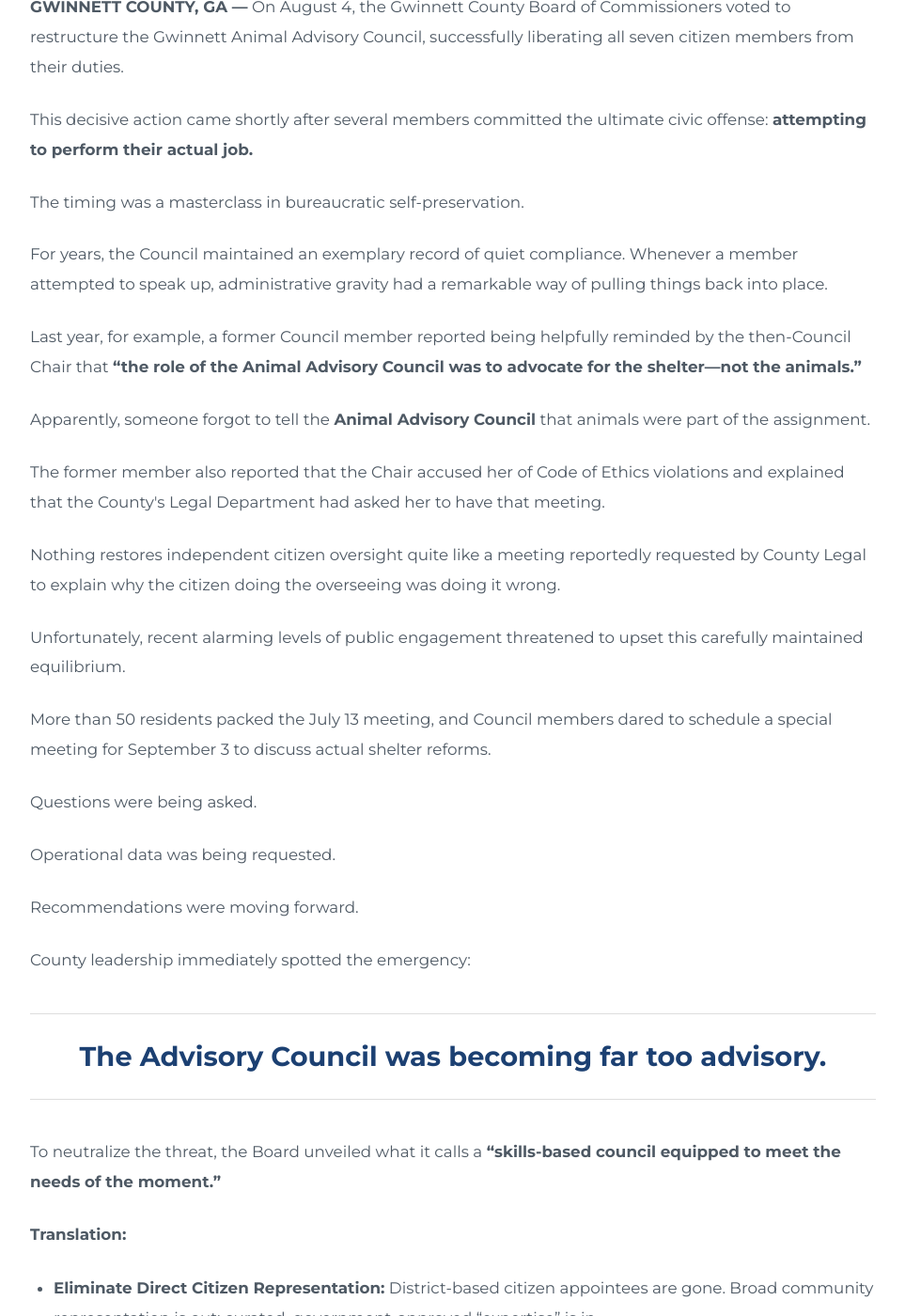
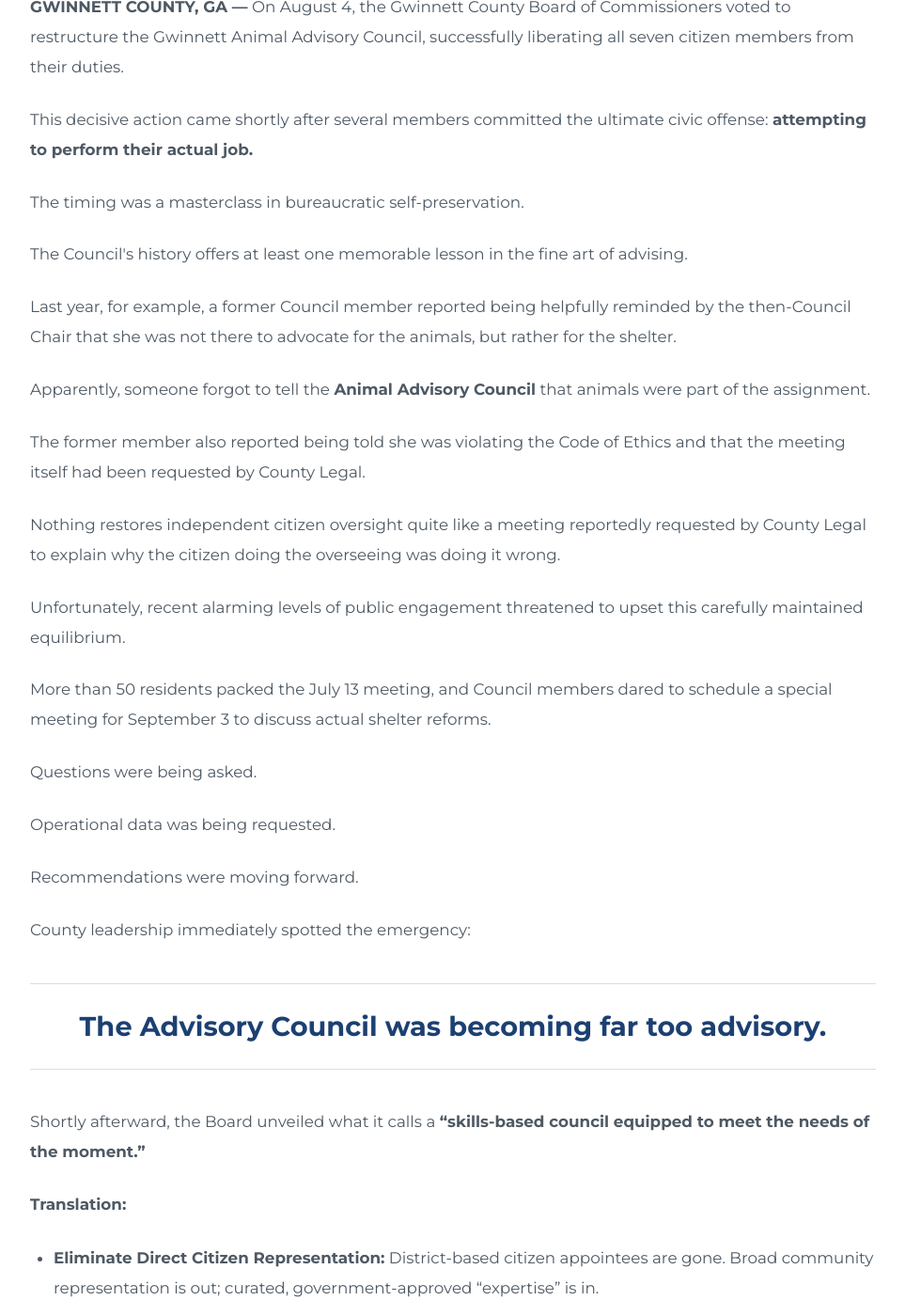
Before and after one commit to whitleybacon/gwinnett-animal-advocacy-alliance, a Jekyll site: the page built from blog/truth-serum-edition.html, in a window 1280 px wide and 1400 px high, scrolled down 750 px. Shown: the whole window at 94% size, without its empty margins (158-1121 px from the left). Built offline with Jekyll 4.4.1, drawn with Linux system fonts in a browser that asks for light colours; some of the changed text lies outside the part shown.

Commit message:
Update truth-serum-edition.html

```diff
--- a/blog/truth-serum-edition.html
+++ b/blog/truth-serum-edition.html
@@ -205,7 +205,6 @@
 
     </header>
 
-
     <p>
         <strong>GWINNETT COUNTY, GA —</strong>
         On August 4, the Gwinnett County Board of Commissioners
@@ -226,17 +225,15 @@
     </p>
 
     <p>
-        For years, the Council maintained an exemplary record
-        of quiet compliance. Whenever a member attempted to
-        speak up, administrative gravity had a remarkable way
-        of pulling things back into place.
+        The Council's history offers at least one memorable
+        lesson in the fine art of advising.
     </p>
 
     <p>
         Last year, for example, a former Council member reported
         being helpfully reminded by the then-Council Chair that
-        <strong>“the role of the Animal Advisory Council was to
-        advocate for the shelter—not the animals.”</strong>
+        she was not there to advocate for the animals,
+        but rather for the shelter.
     </p>
 
     <p>
@@ -246,10 +243,9 @@
     </p>
 
     <p>
-        The former member also reported that the Chair accused
-        her of Code of Ethics violations and explained that
-        the County's Legal Department had asked her to have
-        that meeting.
+        The former member also reported being told she was
+        violating the Code of Ethics and that the meeting
+        itself had been requested by County Legal.
     </p>
 
     <p>
@@ -285,10 +281,8 @@
         The Advisory Council was becoming far too advisory.
     </div>
 
-
     <p>
-        To neutralize the threat, the Board unveiled what it
-        calls a
+        Shortly afterward, the Board unveiled what it calls a
         <strong>
             “skills-based council equipped to meet the needs
             of the moment.”
@@ -325,7 +319,6 @@
 
     </ul>
 
-
     <p>
         This cutting-edge framework gives the department
         being advised a much more hands-on role in who
@@ -346,7 +339,6 @@
         Efficiency! Synergy! Self-Oversight!
     </div>
 
-
     <p>
         Commissioner Kirkland Carden took to social media
         to defend the overhaul, explaining that
@@ -357,9 +349,9 @@
     </p>
 
     <p>
-        He alerted the public that former Council members
-        had been
-        <strong>“repeatedly overstepping their boundaries”</strong>
+        He accused former Council members of conduct
+        he described as
+        <strong>“repeatedly overstep their boundaries”</strong>
         and
         <strong>
             “interfering with the essential, day-to-day
@@ -393,7 +385,6 @@
 
     </ul>
 
-
     <p>
         Commissioner Carden also warned that the Council
         had triggered
@@ -404,8 +395,8 @@
     </p>
 
     <p>
-        Records have since revealed a glimpse into the
-        horror of this lawless chaos:
+        Meanwhile, the records revealed one particularly
+        dramatic episode involving an Open Meetings Act concern:
     </p>
 
     <p>
@@ -427,7 +418,8 @@
     </p>
 
     <p>
-        Nevertheless, the damage was done.
+        Nevertheless, the correspondence had produced
+        a memorable moment.
     </p>
 
     <div class="truth-highlight">
@@ -435,15 +427,14 @@
         government to the absolute brink.
     </div>
 
-
     <p>
         Thankfully, the Board demonstrated its own pristine
         commitment to transparency on August 4.
     </p>
 
     <p>
-        The ordinance dismantling the Council somehow failed
-        to make it onto the advance published agenda.
+        The restructuring item was absent from the
+        originally published agenda.
     </p>
 
     <p>No problem.</p>
@@ -464,7 +455,6 @@
     </div>
 
     <p>An inspiring standard.</p>
-
 
     <p>
         Commissioner Carden has since assured the public
@@ -490,24 +480,20 @@
         Now with unlimited rereads.
     </div>
 
-
     <p>
         With district-based citizen representation eliminated,
         the department being advised brought considerably
         closer to the advising, and the public successfully
-        spared from seeing the ordinance on the advance
-        agenda, Gwinnett County looks forward to a quiet,
-        peaceful and thoroughly compliant future in
-        animal welfare.
+        spared from seeing the restructuring item on the
+        originally published agenda, Gwinnett County looks
+        forward to a quiet, peaceful and thoroughly compliant
+        future in animal welfare.
     </p>
 
     <p>
         Future Council members are still warmly encouraged
         to serve, provided their commitment to animal welfare
-        <strong>
-            “does not come at the expense of the law”
-        </strong>
-        or become a
+        does not come at the expense of the law or become a
         <strong>“hindrance”</strong>
         to County staff.
     </p>
@@ -516,7 +502,6 @@
         Terms and conditions may apply.<br>
         Excessive advising could result in restructuring.
     </div>
-
 
     <div class="truth-about">
 
@@ -558,7 +543,6 @@
 
     </div>
 
-
     <div class="truth-back">
         <a href="/blog/">
             ← Back to Blog
```
